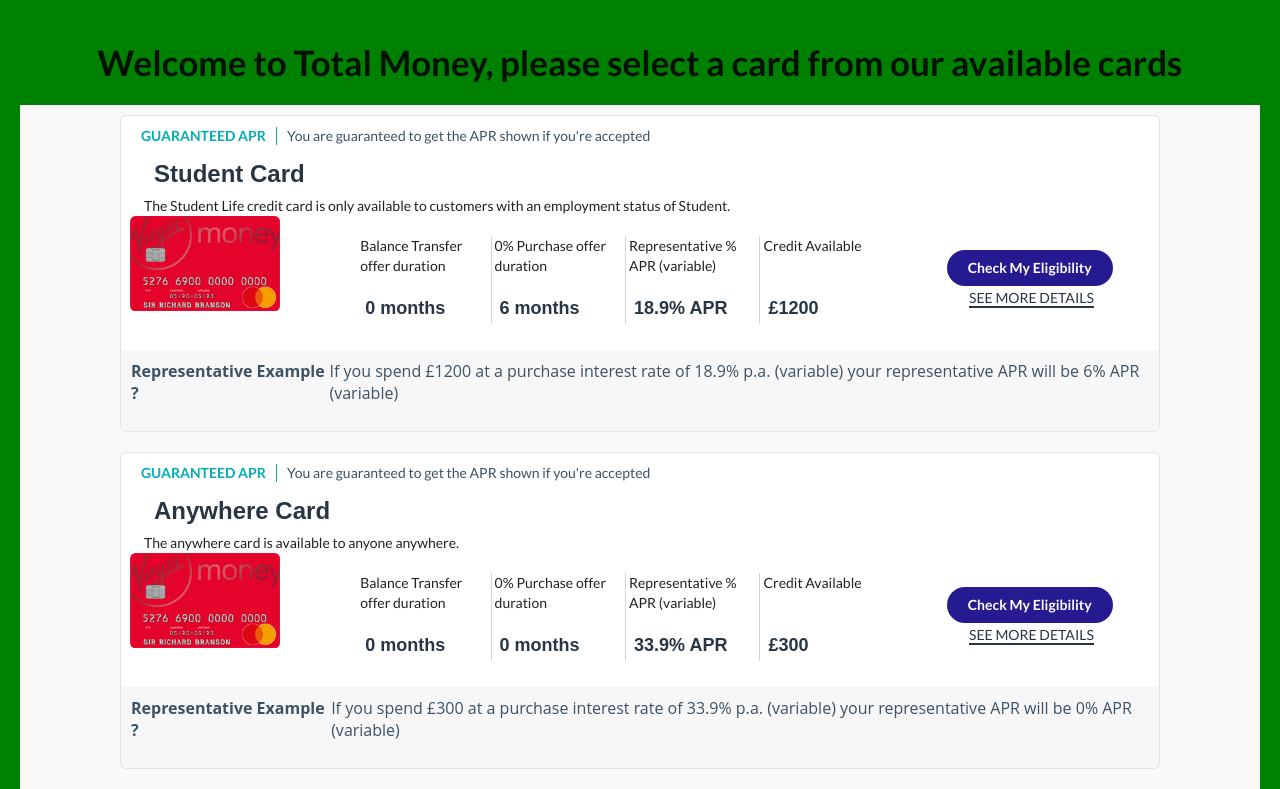
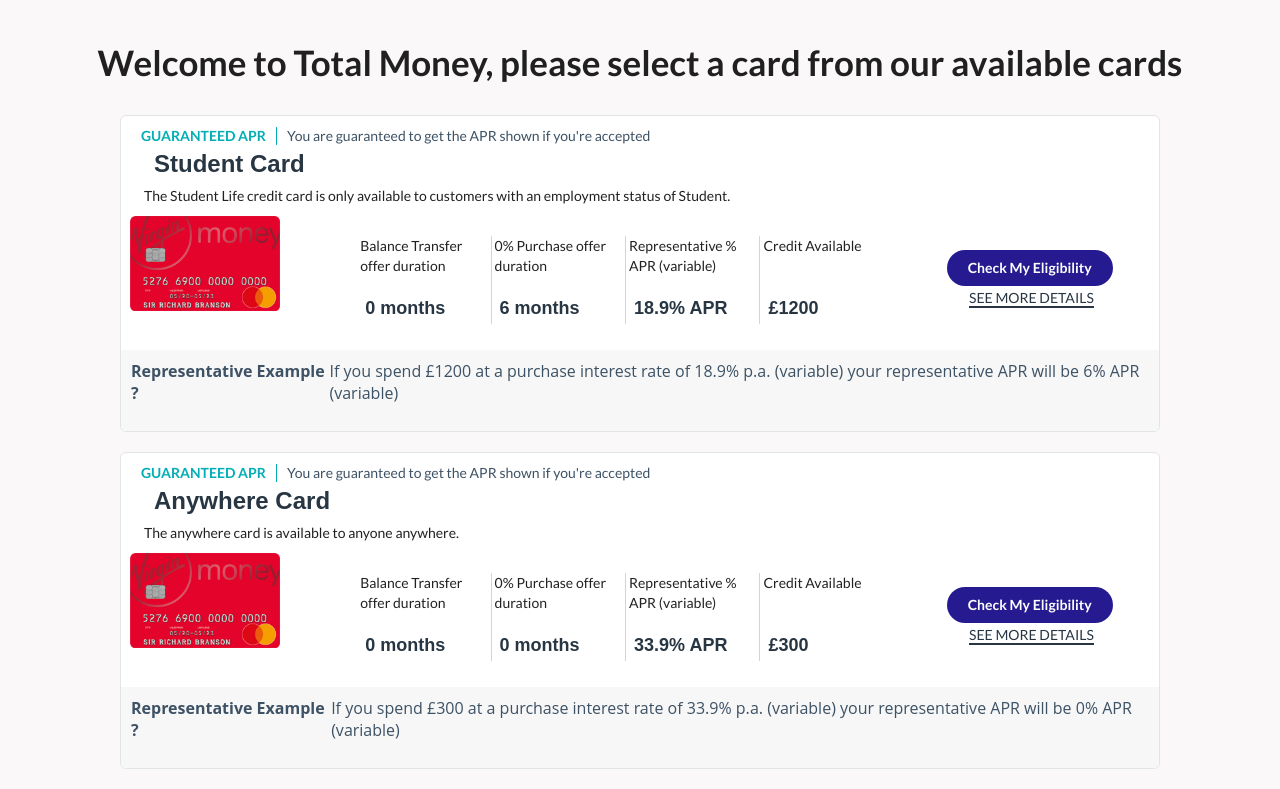
Before and after one commit to stephensecure/TotalMoney, a React (Create React App) app in the folder totalmoney/: page / in a window 1280 px wide. Shown: the top 789 px of the page. Built offline with nearby package versions, Linux system fonts and the light colour scheme.

Commit message:
code review

```diff
--- a/totalmoney/src/App.js
+++ b/totalmoney/src/App.js
@@ -1,18 +1,13 @@
 
 import React, { Suspense, lazy } from 'react';
 import { BrowserRouter as Router, Route, Switch } from 'react-router-dom';
-
 import "./App.scss"
 
 const Home = lazy(() => import('./Home'))
 const CardType = lazy(() => import('./components/CardType'))
-// const Form = lazy(() => import('./components/DataForm'))
 const Forms= lazy(() => import('./components/DataForms'))
 const Result = lazy(() => import('./components/CardResult'))
 
-// createStore({
-//     data: {}
-//   })
 
 const App = () => (
     <Router>
@@ -20,7 +15,6 @@ const App = () => (
         <Switch>
             <Route exact path="/" component={Home}/>
             <Route exact path="/CardType" component={CardType}/>
-            {/* <Route path="/form" component={Forms}/> */}
             <Route path="/forms" component={Forms}/>
             <Route path="/result" component={Result}/>
         </Switch>
--- a/totalmoney/src/App.scss
+++ b/totalmoney/src/App.scss
@@ -1,7 +1,5 @@
 body {
     background-color: #faf8f8;
-    // background-color: blueviolet;
-
 }
 
 .navbar {
@@ -16,7 +14,6 @@ body {
 }
 
 .product_name {
-    // border: orange 2px solid;
     display: flex;
     justify-content: center;
     padding: 20px 40px;
@@ -31,14 +28,11 @@ body {
    padding: 10px;
    margin: 10px;
    height: 400px;
-    //  background-color: grey;
 }
-
 
  .form_main {
    display: flex;
    justify-content: center;
    padding: 20px;
    margin: 20px 100px;
-
  }
--- a/totalmoney/src/components/CardResult.js
+++ b/totalmoney/src/components/CardResult.js
@@ -1,23 +1,6 @@
 import React from "react"
 import Silhouette from './silhouette.png'
 import "./CardResult.scss"
-// import { configureStore } from '@reduxjs/toolkit'
-
-// import DataForms from "./DataForms"
-// import useCustomForm from "./useCustomForm"
-
-
-// console.log(store.getState())
-
-// const { values} = DataForms
-// console.log(values)
-
-// const { values} = useCustomForm({
-//     initialValues,
-//     onSubmit: (values) => {
-//         console.log("Card Resultdata value showing ")
-//     }
-// })
 
 
 const CardResult = (props) => {
@@ -45,9 +28,9 @@ const CardResult = (props) => {
                 console.log("Fulltime card is available")
                 return (
                     <>
-                    <li> <p>Anywhere Card</p></li>
-                    <li> <p>Liquid Card </p></li>
-                </>
+                        <li> <p>Anywhere Card</p></li>
+                        <li> <p>Liquid Card </p></li>
+                    </>
                 )
             }
             else {
@@ -67,7 +50,7 @@ const CardResult = (props) => {
         <div className="form_main">
             <div className="res_container card_contain">
                 <div className="result_header_main">
-                    <h1> Card result </h1>
+                    <h1> Card Result </h1>
                 </div>
                 <div className="card_title">
                     <div className="card_main">
@@ -111,7 +94,6 @@ const CardResult = (props) => {
 
         </div>
     )
-
 }
 
 
--- a/totalmoney/src/components/CardResult.scss
+++ b/totalmoney/src/components/CardResult.scss
@@ -1,22 +1,6 @@
-.form_main {
-    // border: 2px solid green;
-    // onChange={e => setPostCode(e.target.value)}
-    // checkbox
-    // onChange={(event) => setAgree(event.currentTarget.checked)}
-    // onChange={e => setFirstname(e.target.value)}
-}
-
-// .form_head {
-//     display: flex;
-//     border: solid 2px #e2e5e8;
-// }
 
 .res_container {
-    // width: 800px;
-    // display: flex;
-    // border: 2px solid green;
     padding: 20px;
-
 }
 .card_contain {
     border: solid 2px #e2e5e8;
@@ -28,7 +12,6 @@ p, h1 {
 }
 
 .result_header_main {
-    // border: 2px solid red;
     display: flex;
     justify-content: center;
     padding: 20px 10px;
@@ -36,17 +19,6 @@ p, h1 {
 
 .card_title {
     display: flex;
-    // width: 800px;
-    // border: 2px solid red;
-}
-
-.card_main {
-    // border: 2px solid aqua;
-    // width: 400px;
-    // display: flex;
-    // padding: 10px;
-    // margin: 10px;
-
 }
 
 .leftbox {
@@ -60,21 +32,15 @@ p, h1 {
     padding: 0 10px;
     margin: 0 10px ;
 }
+
 .res_row {
     background: #fff;
     border-radius: 5px;
     width: 445px;
-    // box-shadow: rgb(12 12 13 / 10%) 0 1px 4px;
     border: solid 1px #e2e5e8;
 }
 
-// img {
-//     height: 70px;
-//     width: 70px;
-// }
-
 .headerbox {
-    // border: 2px solid violet;
     width: 100%;
     display: flex;
     padding: 10px 10px 0px;
@@ -83,23 +49,18 @@ p, h1 {
 .sil_image {
     height: 70px;
     width: 70px;
-
 }
 
 .column1 {
     display: flex;
-    // border: 2px solid brown;
     margin: 10px 0;
-
 }
 
 .text_left {
-    // border: 2px solid rgb(20, 54, 168);
     text-align: right;
 }
 
 .text_right {
-    // border: 2px solid rgb(134, 180, 26);
     text-align: left;
 }
 
@@ -113,6 +74,5 @@ p, h1 {
 }
 
 .smallText {
-        // border: 2px solid rgb(134, 180, 26);
     padding: 0 10px;
 }
--- a/totalmoney/src/components/CardType.js
+++ b/totalmoney/src/components/CardType.js
@@ -20,7 +20,7 @@ const CardType = (props) => {
                             <div className="two column row">
                                 <div className="thirteen wide column">
                                     <p className="header_text"> {props.title} </p>
-                                    <p> {props.titleInfo} </p>
+                                    <p className="titleInfo"> {props.titleInfo} </p>
                                 </div>
                                 <div className="column">
                                 </div>
--- a/totalmoney/src/components/CardType.scss
+++ b/totalmoney/src/components/CardType.scss
@@ -6,7 +6,6 @@ img.virginred {
 .product {
    padding: 10px ;
    background-color: #faf8f8;
-   // background-color: blue;
 }
 
 .product_container {
@@ -20,7 +19,6 @@ img.virginred {
    display: flex;
    align-items: center;
    padding: 10px 20px 0 20px;
-
 }
 
 .info_header {
@@ -33,17 +31,16 @@ img.virginred {
    font-weight: bold;
    color: #04AEB5;
    text-transform: uppercase;
-
 }
 
 .info_body {
    margin-bottom: 0;
    color: #3D5265;
+}
 
-}
 .header_text {
    text-align: left;
-   padding: 10px 10px 10px;
+   padding: 0 10px;
    font-family: 'Source Sans Pro',sans-serif;
    font-size: 24px;
    font-weight: bold;
@@ -73,38 +70,23 @@ img.virginred {
    color: #283643 !important;
 }
 
-// Small screens
+.titleInfo {
+   padding : 10px 0;
+}
+
+// Small screens - for mobile browsers smaller than 480px; (iPhone) */
 @media only screen and (max-device-width: 480px) {
-  /* styles for mobile browsers smaller than 480px; (iPhone) */
-   body {
-      // background-color: yellow;
-   }
-
    .ui.column.grid>[class*="ten wide"].column, .ui.grid>.column.row>[class*="ten wide"].column, .ui.grid>.row>[class*="ten wide"].column, .ui.grid>[class*="ten wide"].column {
       width: 100% !important;
    }
 }
 
-// Medium screen
+// Medium screen - for browsers larger than 960px; */
 @media only screen and (min-width: 480px) {
-   /* styles for browsers larger than 960px; */
-   body {
-      background-color: red;
-    }
-   // .column {
-   //   width: 50%;
-   // }
-   // .ui.three.column.grid> .ui.three.wide {
-   //    width: 100% !important;
-   //    // display: grid;
-   // }
    .ui.three.column.grid {
-      // width: 100% !important;
       display: grid;
    }
-   // .small > .ui.grid.cdtable {
-   //    width: 100% !important;
-   // }
+
    .ui.column.grid>[class*="ten wide"].column, .ui.grid>.column.row>[class*="ten wide"].column, .ui.grid>.row>[class*="ten wide"].column, .ui.grid>[class*="ten wide"].column {
       width: 100% !important;
    }
@@ -115,23 +97,16 @@ img.virginred {
    .product {
       padding: 10px;
   }
-
 }
 
 // Large screens
 @media screen and (min-width: 992px) {
-   body {
-      background-color: green;
-    }
-
     .column {
       width: 100%;
     }
 
    .product {
       padding: 10px 100px;
-      // background-color: #faf8f8;
-      // background-color: blue;
    }
 
    .product_container {
@@ -145,7 +120,6 @@ img.virginred {
       display: flex;
       align-items: center;
       padding: 10px 20px 0 20px;
-
    }
 
    .info_header {
@@ -158,17 +132,15 @@ img.virginred {
       font-weight: bold;
       color: #04AEB5;
       text-transform: uppercase;
-
    }
 
    .info_body {
       margin-bottom: 0;
       color: #3D5265;
+   }
 
-   }
    .header_text {
       text-align: left;
-      padding: 10px 10px 10px;
       font-family: 'Source Sans Pro',sans-serif;
       font-size: 24px;
       font-weight: bold;
@@ -180,26 +152,21 @@ img.virginred {
    }
 
    .cell_dm {
-      // border: aqua 2px solid;
       min-height: 60px;
    }
+
    .cell_dm_bottom {
-      // border: aqua 2px solid;
       min-height: 28px;
    }
 
    .card_cell_top {
-      // border: brown 2px solid;
       min-height: 60px;
-      // padding: 0 10px;
    }
 
    .card_cell {
-      // border: green 2px solid;
       font-family: 'Source Sans Pro',sans-serif;
       line-height: 1.4;
       color: #283643;
-      // text-align: right;
       font-weight: bold;
       text-transform: none;
       font-size: 18px;
@@ -207,18 +174,14 @@ img.virginred {
    }
 
    .card {
-      //  width: 300px;
       padding: 10px;
       margin: 10px;
-      //  border: red 2px solid;
    }
 
    .ui.grid.cdtable {
-         // border: orange 2px solid;
          padding: 20px 40px;
-         // margin: 0 10px;
+   }
 
-   }
    .ui.six.column.grid {
       margin-top: 10px !important;
       margin-bottom: 10px !important;
@@ -231,14 +194,11 @@ img.virginred {
    }
 
    .lbtn {
-      // background-color: green;
-      // border: orange 2px solid;
       display: flex !important;
       flex-direction: column;
       align-items: center;
       justify-content: center;
       padding: 0 5px;
-
    }
 
    div.virginred {
@@ -258,7 +218,6 @@ img.virginred {
       background-color: #f7f7f7;
       border-radius: 0 0 6px 6px;
       margin-bottom: 0;
-
    }
 
    .ph_text_top {
@@ -283,9 +242,10 @@ img.virginred {
 
    .ui.column.grid>[class*="ten wide"].column, .ui.grid>.column.row>[class*="ten wide"].column, .ui.grid>.row>[class*="ten wide"].column, .ui.grid>[class*="ten wide"].column {
       width: 62.5%!important;
-  }
-  .ui.three.column.grid {
+   }
+
+   .ui.three.column.grid {
    display: flex;
-}
+   }
 
 }
--- a/totalmoney/src/components/DataForm.scss
+++ b/totalmoney/src/components/DataForm.scss
@@ -4,16 +4,13 @@
     border: solid 2px #e2e5e8;
     border-radius: 5px;
     background: #fff;
-
 }
 
 .ui.button.cancelbtn {
     margin: 0 20px;
 }
 
-
 .form_bottom {
-    // border: solid 2px #e2e5e8;
     display: flex;
     justify-content: center;
     margin: 10px;
@@ -26,9 +23,3 @@
     padding: 20px;
     margin: 20px;
 }
-
-
-.form_bottom .ui.button {
-    // border: solid 2px #0ef1f1;
-
-}
```
Also changed, not shown: totalmoney/src/components/DataForms.js (+3 -55 lines), totalmoney/src/components/Form.js (deleted, +0 -17 lines), totalmoney/src/components/Form.scss (deleted, +0 -12 lines), totalmoney/src/components/useCustomForm.js (+0 -45 lines), totalmoney/src/Home.js (indentation only), 2 other files (tests, documents, lock files or other folders). Lines whose indentation alone changed are shown as unchanged.
